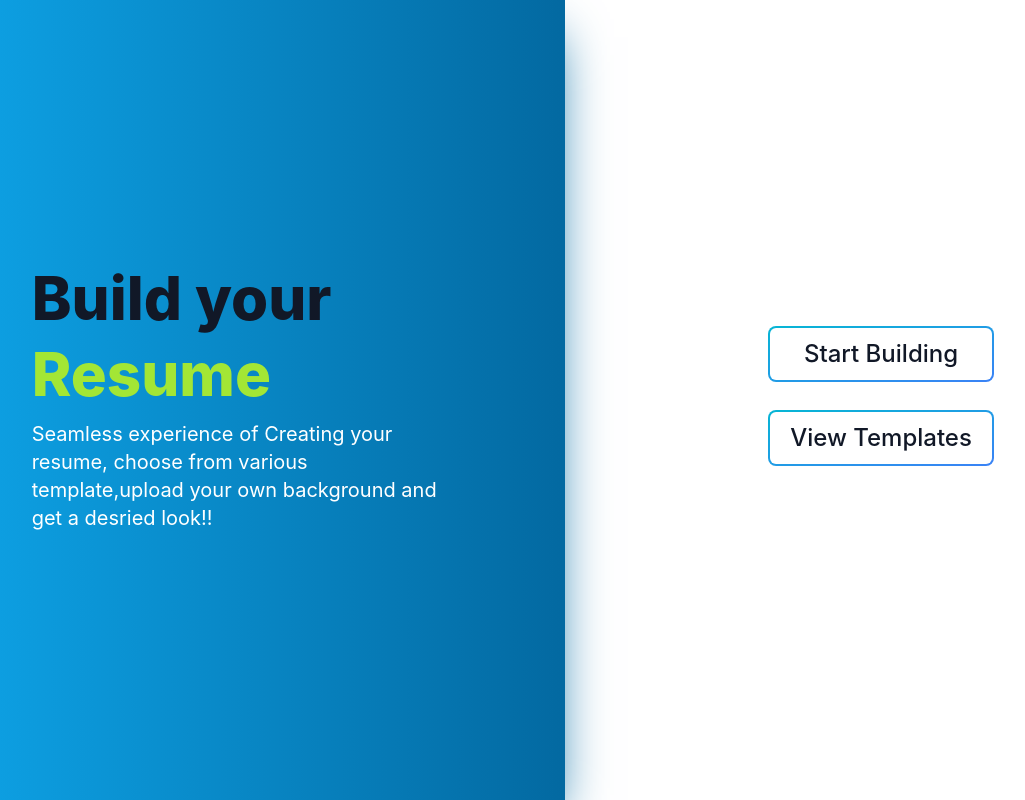
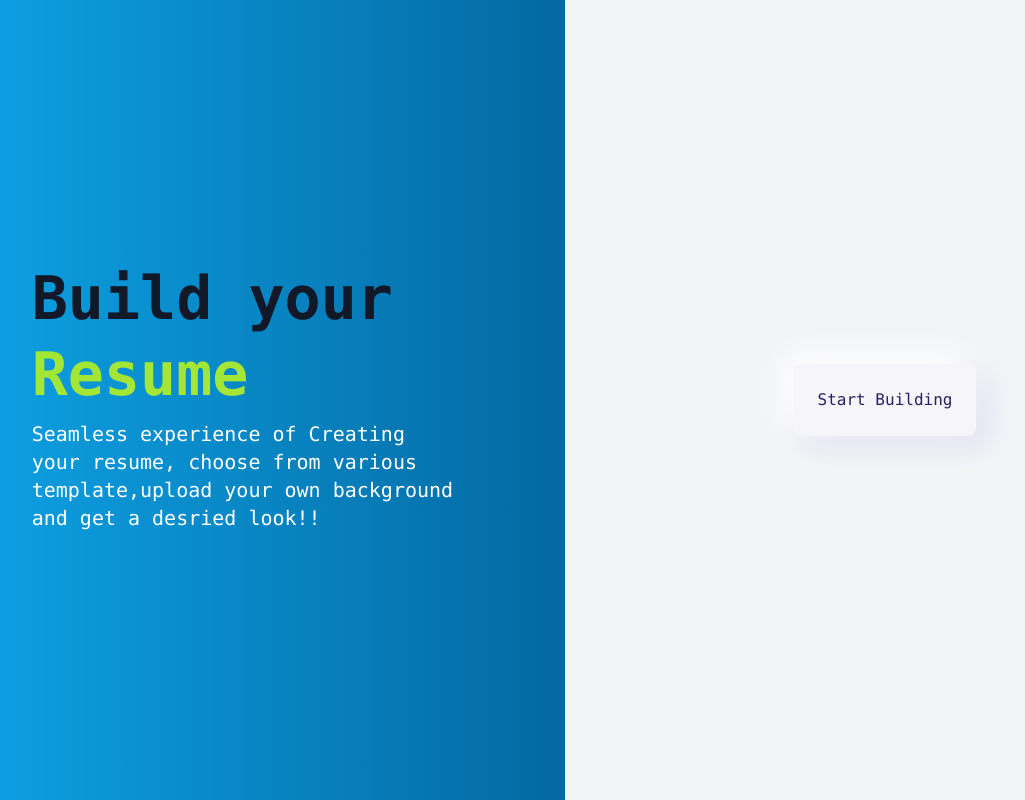
Before and after one commit to PrakashMandal-IV/Build_My_Resume, a React (Create React App) app: page / in a window 1280 px wide. Shown: the whole page, without its empty margins (75-1100 px from the left). Built offline with nearby package versions, Linux system fonts and the light colour scheme.

Commit message:
Add : Button component

```diff
--- a/package.json
+++ b/package.json
@@ -10,6 +10,7 @@
     "react-dom": "^18.2.0",
     "react-router-dom": "^6.8.1",
     "react-scripts": "5.0.1",
+    "styled-components": "^5.3.6",
     "web-vitals": "^2.1.4"
   },
   "scripts": {
--- a/src/Pages/LandingPage.jsx
+++ b/src/Pages/LandingPage.jsx
@@ -1,4 +1,8 @@
+import { useNavigate } from "react-router-dom"
+import { PrimaryButton } from "../component/Button"
+
 const LandingPage = () => {
+    const nav = useNavigate()
     return (<>
         <div className="flex w-full h-[100vh]">
             <div className="flex flex-1 bg-gradient-to-r from-sky-500 to-sky-700 shadow-2xl shadow-sky-700">
@@ -10,18 +14,19 @@ const LandingPage = () => {
 
                 </div>
             </div>
-            <div className="flex  flex-1">
+            <div className="flex  flex-1 bg-gray-100  ">
                 <div className="m-auto flex flex-col gap-5 ">
-                <button class="relative inline-flex items-center justify-center p-0.5 mb-2 mr-2 overflow-hidden text-sm font-medium text-gray-900 rounded-lg group bg-gradient-to-br from-cyan-500 to-blue-500 group-hover:from-cyan-500 group-hover:to-blue-500 hover:text-white dark:text-white focus:ring-4 focus:outline-none focus:ring-cyan-200 ">
-                        <span class="w-full relative md:text-2xl px-5 py-2.5 transition-all ease-in duration-75 bg-white dark:bg-sky-400 rounded-md group-hover:bg-opacity-0">
+                {/* <button onClick={()=>nav('/home')} class="relative inline-flex items-center justify-center p-0.5 mb-2 mr-2 overflow-hidden text-sm font-medium text-gray-900 rounded-lg group bg-gradient-to-br from-cyan-500 to-blue-500 group-hover:from-cyan-500 group-hover:to-blue-500 hover:text-white dark:text-white focus:ring-4 focus:outline-none focus:ring-cyan-200 ">
+                        <span class="w-full relative md:text-xl px-5 py-2.5 transition-all ease-in duration-75 bg-white dark:bg-sky-400 rounded-md group-hover:bg-opacity-0">
                           Start Building
                         </span>
                     </button>
                     <button class="relative inline-flex items-center justify-center p-0.5 mb-2 mr-2 overflow-hidden text-sm font-medium text-gray-900 rounded-lg group bg-gradient-to-br from-cyan-500 to-blue-500 group-hover:from-cyan-500 group-hover:to-blue-500 hover:text-white dark:text-white focus:ring-4 focus:outline-none focus:ring-cyan-200 ">
-                        <span class="w-full relative md:text-2xl px-5 py-2.5 transition-all ease-in duration-75 bg-white dark:bg-sky-400 rounded-md group-hover:bg-opacity-0">
+                        <span class="w-full relative md:text-xl px-5 py-2.5 transition-all ease-in duration-75 bg-white dark:bg-sky-400 rounded-md group-hover:bg-opacity-0">
                            View Templates
                         </span>
-                    </button>
+                    </button> */}
+                    <PrimaryButton Name={"Start Building"} />
                 </div>
             </div>
         </div>
--- /dev/null
+++ b/src/component/Button.jsx
@@ -0,0 +1,46 @@
+import styled from 'styled-components'
+
+export const PrimaryButton=(props)=>{
+const PrimaryButtonStyle = styled.button`
+  align-items: center;
+  background: #f5f5fa;
+  border: 0;
+  border-radius: 8px;
+  box-shadow: -10px -10px 30px 0 #fff,10px 10px 30px 0 #1d0dca17;
+  box-sizing: border-box;
+  color: #2a1f62;
+  cursor: pointer;
+  display: flex;
+  font-family: "Cascadia Code", Consolas, Monaco, "Andale Mono", "Ubuntu Mono", monospace;
+  font-size: 1rem;
+  justify-content: center;
+  line-height: 1.5rem;
+  padding: 15px;
+  position: relative;
+  text-align: left;
+  transition: .2s;
+  user-select: none;
+  -webkit-user-select: none;
+  touch-action: manipulation;
+  white-space: pre;
+  width: max-content;
+  word-break: normal;
+  word-spacing: normal;
+
+  &:hover {
+    background: #f8f8ff;
+    box-shadow: -15px -15px 30px 0 #fff, 15px 15px 30px 0 #1d0dca17;
+  }
+
+@media (min-width: 768px) {
+  padding: 24px;
+}
+`
+
+    return (
+        <>
+        <PrimaryButtonStyle> {props.Name}</PrimaryButtonStyle>
+
+        </>
+    )
+}
--- a/src/index.css
+++ b/src/index.css
@@ -1,9 +1,7 @@
 body {
   padding: 0;
   margin: 0;
-  font-family: -apple-system, BlinkMacSystemFont, 'Segoe UI', 'Roboto', 'Oxygen',
-    'Ubuntu', 'Cantarell', 'Fira Sans', 'Droid Sans', 'Helvetica Neue',
-    sans-serif;
+  font-family: "Cascadia Code", Consolas, Monaco, "Andale Mono", "Ubuntu Mono", monospace;
   -webkit-font-smoothing: antialiased;
   -moz-osx-font-smoothing: grayscale;
 }
```
Also changed, not shown: 1 other file (tests, documents, lock files or other folders).
